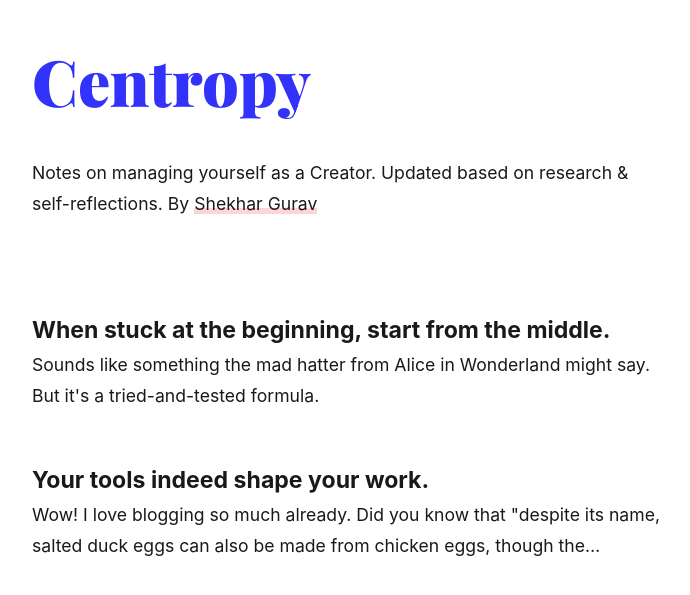
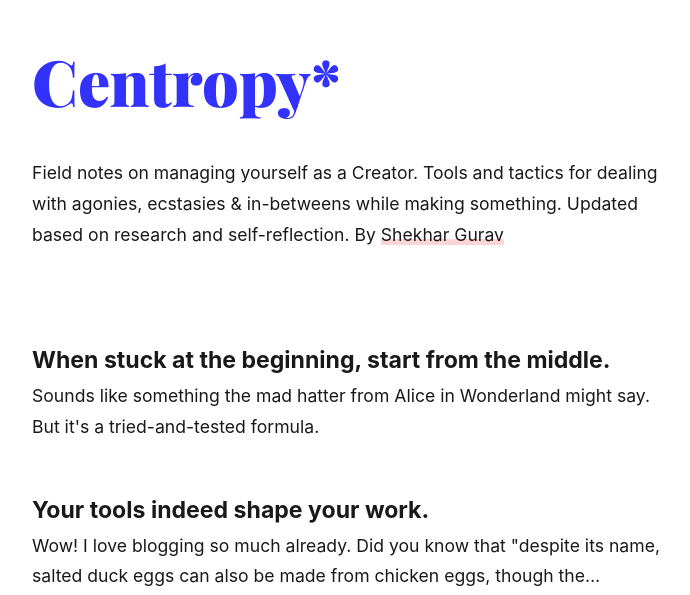
Before and after one commit to pzync/centropy, a Gatsby site: page / in a window 1280 px wide. Shown: the part 220-815 px from the top of the page, without its empty margins (293-983 px from the left). Built offline with nearby package versions, Linux system fonts and the light colour scheme; Gatsby itself is replaced by a stand-in of ours; some packages are replaced by stand-ins of ours; a web font is replaced by a local one.

Commit message:
updated the bio and site description

```diff
--- a/gatsby-config.js
+++ b/gatsby-config.js
@@ -1,11 +1,11 @@
 module.exports = {
   siteMetadata: {
-    title: `Centropy`,
+    title: `Centropy*`,
     author: {
       name: `Shekhar Gurav`,
-      summary: `Notes on managing yourself as a creator`,
+      summary: `Field notes on managing yourself as a creator`,
     },
-    description: `Shekhar Gurav's mostly self-directed notes on how to manage yourself as a Creator. To provide mental models and digital plus physical tools during the act of creation.`,
+    description: `Shekhar Gurav's field notes on managing yourself as a Creator. Tools and tactics for dealing with agonies, ecstasies & in-betweens while making something.`,
     siteUrl: `https://gatsby-starter-blog-demo.netlify.com/`,
     social: {
       twitter: `shekhargurav`,
--- a/src/components/bio.js
+++ b/src/components/bio.js
@@ -57,9 +57,8 @@ const Bio = () => {
         }}
       /> */}
       <p>
-        Notes on managing yourself as a Creator. Updated based on research & self-reflections. By <a href={`https://twitter.com/${social.twitter}`}>
-          Shekhar Gurav
-        </a>
+      Field notes on managing yourself as a Creator. Tools and tactics for dealing with agonies, ecstasies & in-betweens while making something. Updated based on research and self-reflection. By <a href={`https://twitter.com/${social.twitter}`}>
+          Shekhar Gurav</a>
       </p>
     </div>
   )
```
